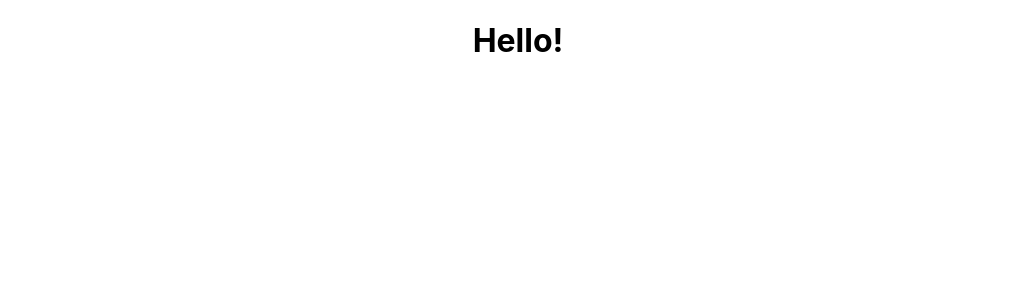
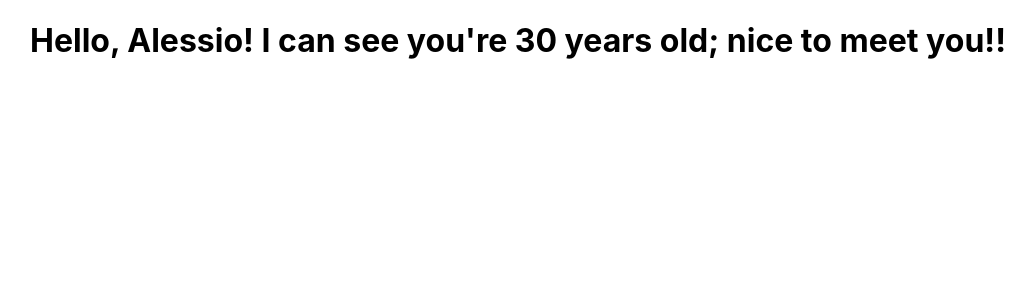
Before and after one commit to alelodato/react, a React (Create React App) app in the folder my-app/: page / in a window 1280 px wide. Shown: the top 300 px of the page, without its empty margins (122-1157 px from the left). Built offline with nearby package versions, Linux system fonts and the light colour scheme.

Commit message:
added additional props to greeting message

```diff
--- a/my-app/src/App.js
+++ b/my-app/src/App.js
@@ -5,7 +5,7 @@ import FunctionalGreetingWithProps from './components/FunctionalGreetingWithProp
 function App() {
   return (
     <div className="App">
-      <FunctionalGreetingWithProps />
+      <FunctionalGreetingWithProps name="Alessio!" age="I can see you're 30 years old;" greeting="nice to meet you!!" />
     </div>
   );
 }
--- a/my-app/src/components/FunctionalGreetingWithProps.js
+++ b/my-app/src/components/FunctionalGreetingWithProps.js
@@ -1,5 +1,7 @@
 import React from "react";
 
-const FunctionalGreetingWithProps = () => <h1>Hello!</h1>;
-
+const FunctionalGreetingWithProps = (props) => {
+console.log(props);
+return <h1>Hello, {props.name} {props.age} {props.greeting}</h1>;
+}
 export default FunctionalGreetingWithProps;
```
